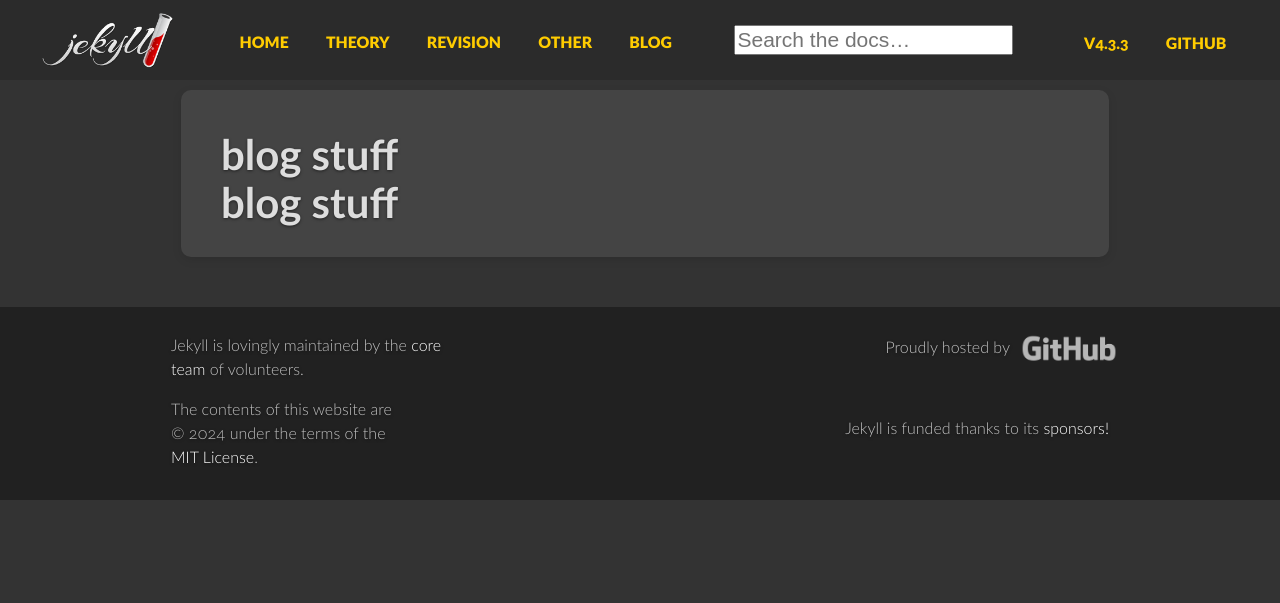
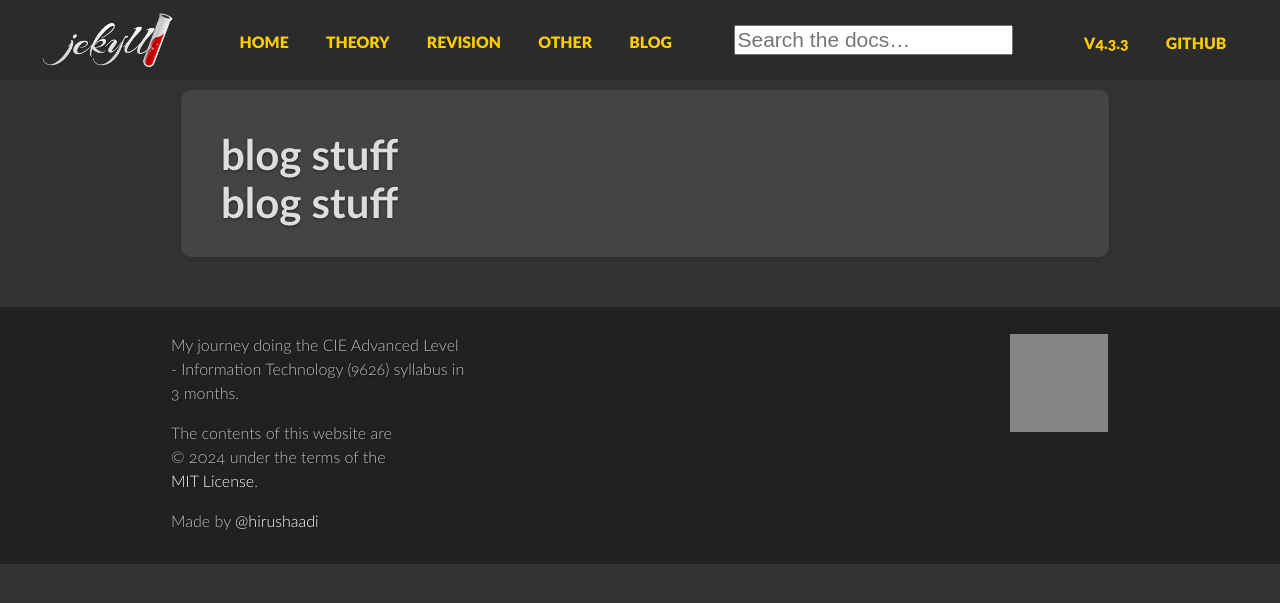
Before and after one commit to hirusha-adi/CIE-AL-IT-9626, a Jekyll site: the page built from blog/index.md, in a window 1280 px wide. Shown: the top 603 px of the page. Built offline with Jekyll 4.4.1, drawn with Linux system fonts in a browser that asks for light colours; our own code applies the rules of GitHub Pages for plain Markdown files; comment, search, counter and statistics services are not loaded; grey boxes are pictures that could not be loaded.

Commit message:
set descriptions, licensing, and credits stuff

```diff
--- a/_includes/footer.html
+++ b/_includes/footer.html
@@ -1,22 +1,23 @@
 <footer>
     <div class="grid">
         <div class="unit one-third center-on-mobiles">
-      <p>Jekyll is lovingly maintained by the <a href="{{ '/team/' | relative_url }}">core team</a> of volunteers. </p>
-      <p>The contents of this website are <br />&copy;&nbsp;{{ site.time | date: '%Y' }} under the terms of the <a href="{{ site.repository }}/blob/master/LICENSE">MIT&nbsp;License</a>.</p>
-    </div>
-    <div class="unit two-thirds align-right center-on-mobiles">
+            <p>My journey doing the CIE Advanced Level - Information Technology (9626) syllabus in 3 months.</p>
             <p>
-        Proudly hosted by
-        <a href="https://github.com">
-          <img src="{{ 'img/footer-logo.png' | relative_url }}" width="100" height="30" alt="GitHub • Social coding">
+                The contents of this website are <br />&copy;&nbsp;{{ site.time | date: '%Y' }} under the terms of the
+                <a href="{{ site.repository }}/blob/master/LICENSE">MIT&nbsp;License</a>.
+            </p>
+            <p>
+                Made by
+                <a href="https://hirusha.xyz">
+                    @hirushaadi
                 </a>
             </p>
         </div>
         <div class="unit two-thirds align-right center-on-mobiles">
             <p>
-        Jekyll is funded thanks to its
-        <a href="https://github.com/jekyll/jekyll#sponsors">
-          sponsors!
+                <a href="https://github.com">
+                    <img src="https://avatars.githubusercontent.com/u/36286877?v=4" width="100" height="30"
+                        alt="GitHub • @hirushaadi Profile Picture">
                 </a>
             </p>
         </div>
```
Lines whose indentation alone changed are shown as unchanged.
